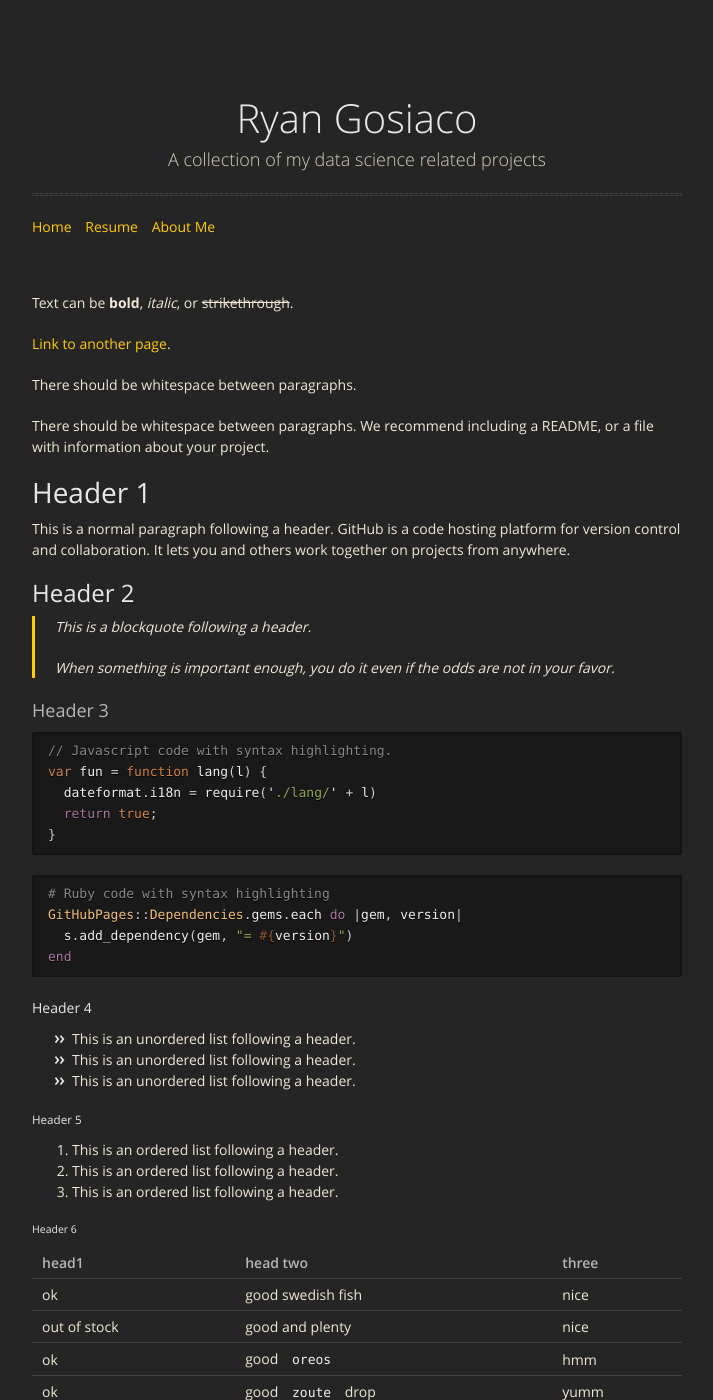
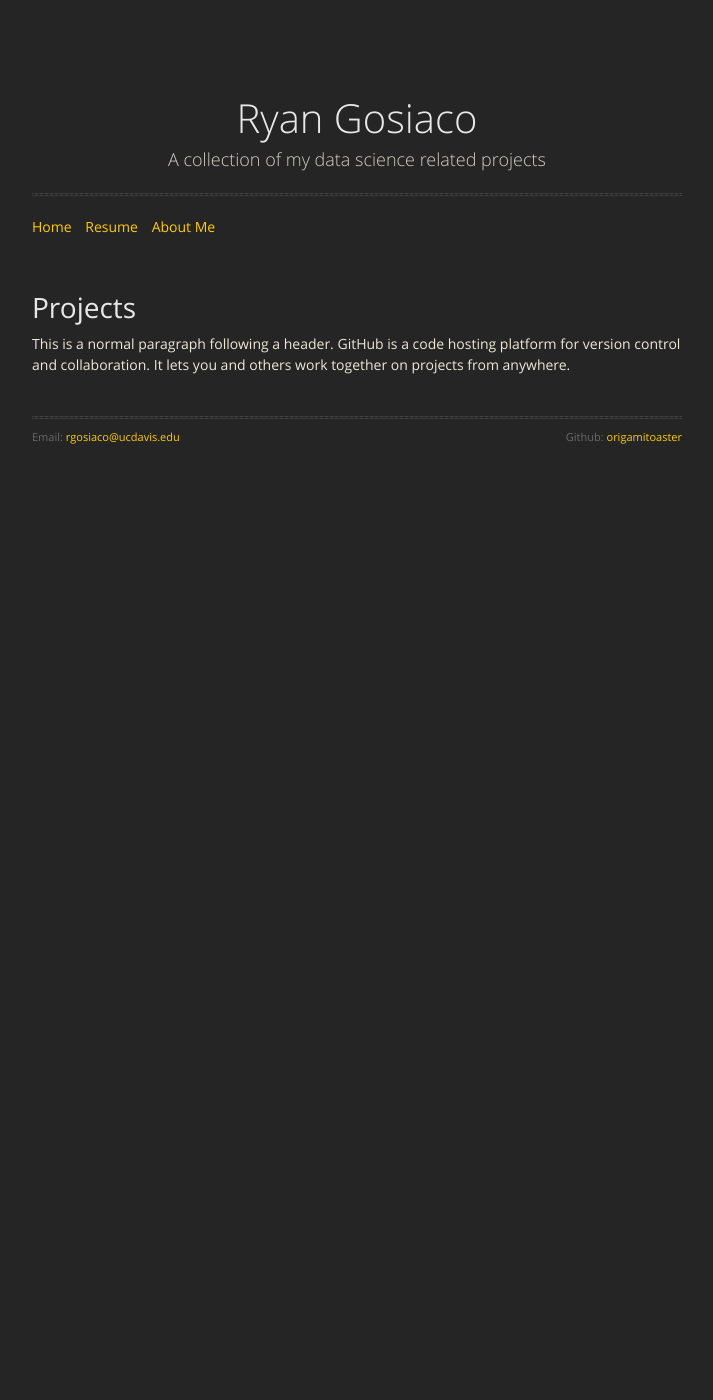
Before and after one commit to origamitoaster/origamitoaster.github.io, a Jekyll site: the page built from index.md, in a window 1280 px wide and 1400 px high. Shown: the whole window, without its empty margins (283-996 px from the left). Built offline with Jekyll 4.4.1, drawn with Linux system fonts in a browser that asks for light colours; our own code applies the rules of GitHub Pages for plain Markdown files; some of the changed text lies outside the part shown.

Commit message:
Update index.md

````diff
--- a/index.md
+++ b/index.md
@@ -2,122 +2,6 @@
 layout: default
 ---
 
-Text can be **bold**, _italic_, or ~~strikethrough~~.
-
-[Link to another page](./another-page.html).
-
-There should be whitespace between paragraphs.
-
-There should be whitespace between paragraphs. We recommend including a README, or a file with information about your project.
-
-# Header 1
+# Projects
 
 This is a normal paragraph following a header. GitHub is a code hosting platform for version control and collaboration. It lets you and others work together on projects from anywhere.
-
-## Header 2
-
-> This is a blockquote following a header.
->
-> When something is important enough, you do it even if the odds are not in your favor.
-
-### Header 3
-
-```js
-// Javascript code with syntax highlighting.
-var fun = function lang(l) {
-  dateformat.i18n = require('./lang/' + l)
-  return true;
-}
-```
-
-```ruby
-# Ruby code with syntax highlighting
-GitHubPages::Dependencies.gems.each do |gem, version|
-  s.add_dependency(gem, "= #{version}")
-end
-```
-
-#### Header 4
-
-*   This is an unordered list following a header.
-*   This is an unordered list following a header.
-*   This is an unordered list following a header.
-
-##### Header 5
-
-1.  This is an ordered list following a header.
-2.  This is an ordered list following a header.
-3.  This is an ordered list following a header.
-
-###### Header 6
-
-| head1        | head two          | three |
-|:-------------|:------------------|:------|
-| ok           | good swedish fish | nice  |
-| out of stock | good and plenty   | nice  |
-| ok           | good `oreos`      | hmm   |
-| ok           | good `zoute` drop | yumm  |
-
-### There's a horizontal rule below this.
-
-* * *
-
-### Here is an unordered list:
-
-*   Item foo
-*   Item bar
-*   Item baz
-*   Item zip
-
-### And an ordered list:
-
-1.  Item one
-1.  Item two
-1.  Item three
-1.  Item four
-
-### And a nested list:
-
-- level 1 item
-  - level 2 item
-  - level 2 item
-    - level 3 item
-    - level 3 item
-- level 1 item
-  - level 2 item
-  - level 2 item
-  - level 2 item
-- level 1 item
-  - level 2 item
-  - level 2 item
-- level 1 item
-
-### Small image
-
-![Octocat](https://assets-cdn.github.com/images/icons/emoji/octocat.png)
-
-### Large image
-
-![Branching](https://guides.github.com/activities/hello-world/branching.png)
-
-
-### Definition lists can be used with HTML syntax.
-
-<dl>
-<dt>Name</dt>
-<dd>Godzilla</dd>
-<dt>Born</dt>
-<dd>1952</dd>
-<dt>Birthplace</dt>
-<dd>Japan</dd>
-<dt>Color</dt>
-<dd>Green</dd>
-</dl>
-
-```
-Long, single-line code blocks should not wrap. They should horizontally scroll if they are too long. This line should be long enough to demonstrate this.
-```
-
-```
-The final element.
-```
````
